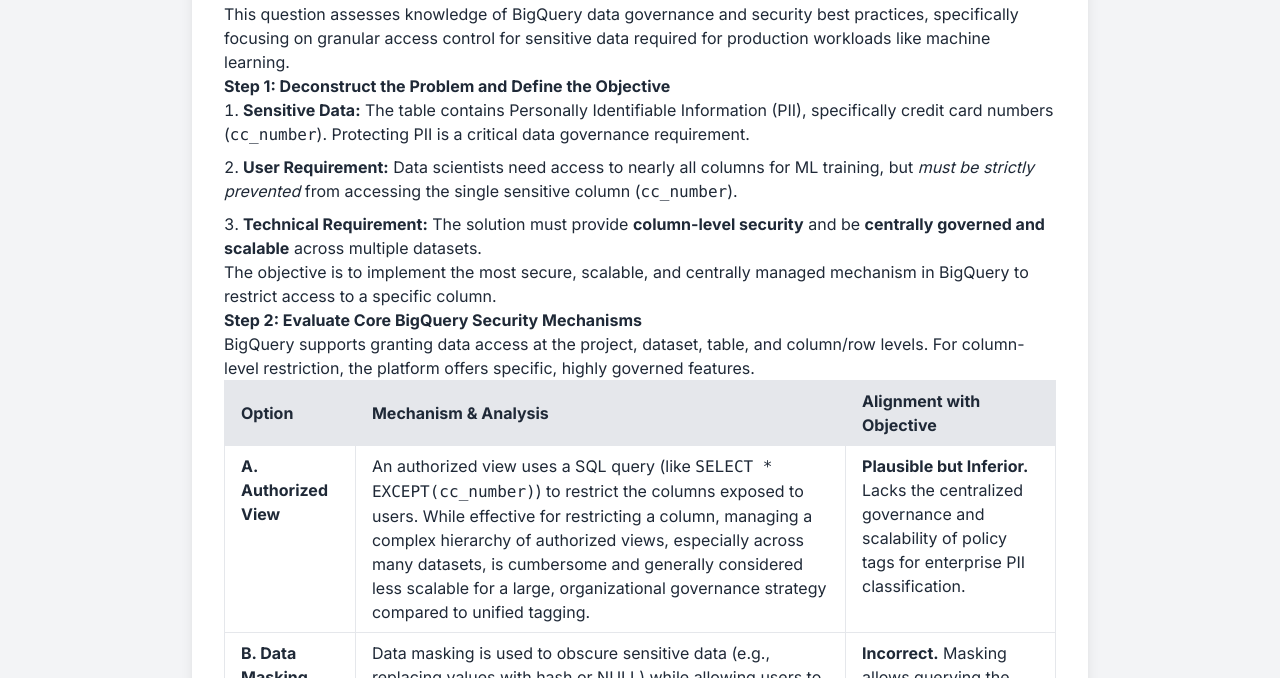
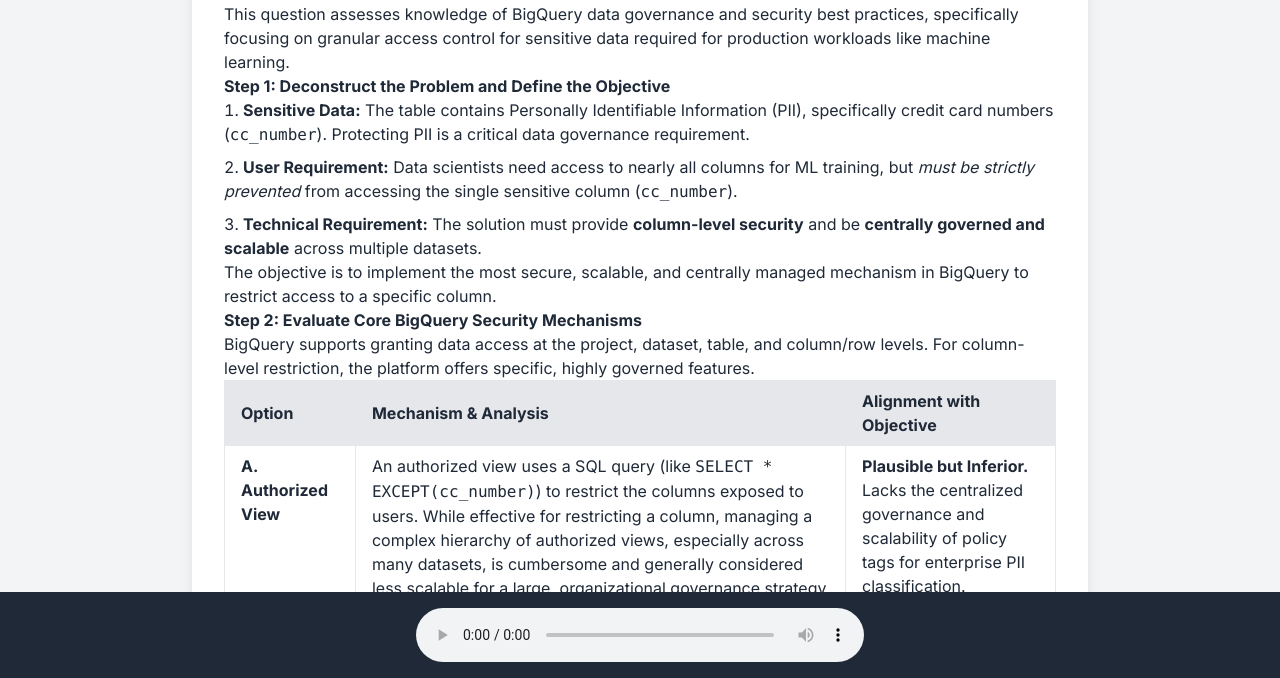
Before and after one commit to richardson-souza/gcp-trivia, a plain HTML site: page explanations/q21.html in a window 1280 px wide. Shown: the part 122-800 px from the top of the page. Drawn offline with nearby package versions, Linux system fonts and the light colour scheme.

Commit message:
feat: add new questions

```diff
--- a/explanations/q21.html
+++ b/explanations/q21.html
@@ -86,5 +86,13 @@
             </div>
         </div>
     </div>
+    <footer class="fixed bottom-0 left-0 w-full bg-gray-800 text-white p-4 shadow-lg">
+        <div class="container mx-auto flex items-center justify-center">
+            <audio controls class="w-full max-w-md">
+                <source src="q21.m4a" type="audio/mp4">
+                Your browser does not support the audio element.
+            </audio>
+        </div>
+    </footer>
 </body>
 </html>
```
Also changed, not shown: 1 other file.
